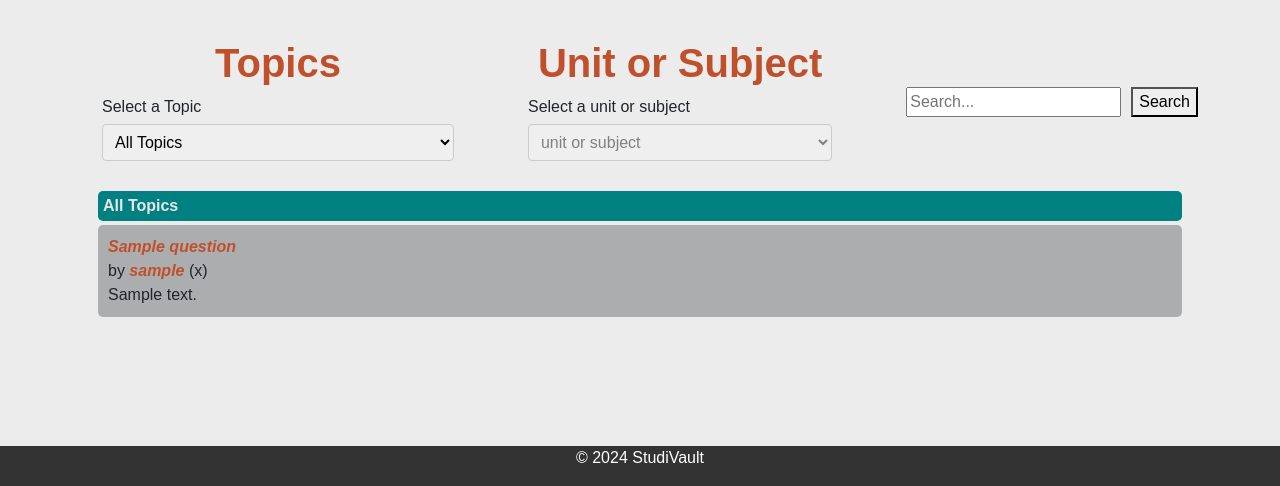
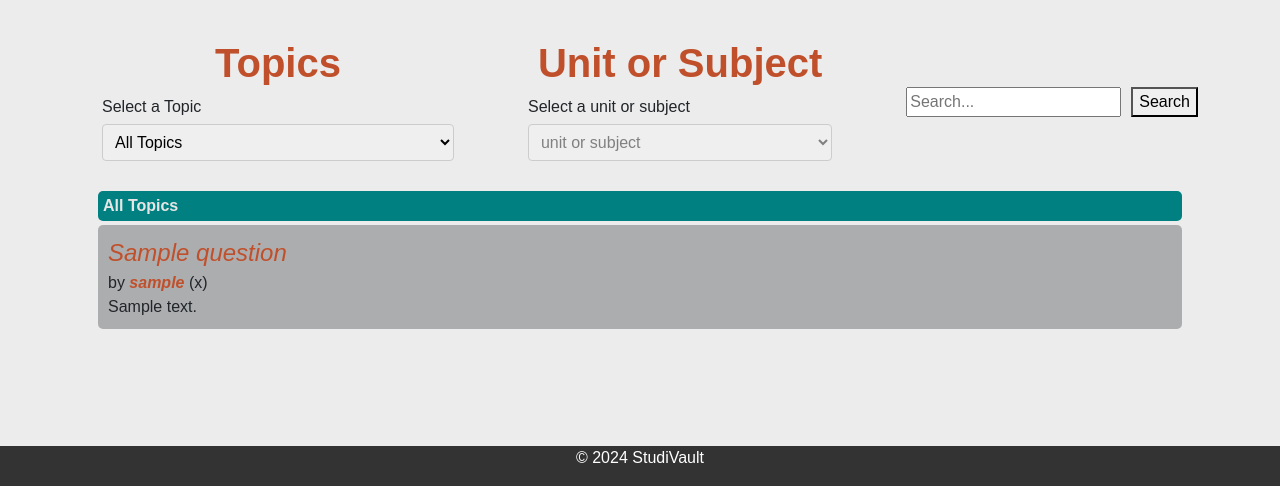
Before and after one commit to Tay0710/CITS3403_Project, a Flask app: page /forum in a window 1280 px wide. Shown: the part 314-800 px from the top of the page. Run offline with Flask 3, Linux system fonts and the light colour scheme; a user stored in the database is signed in; tables that the repository leaves empty hold one stand-in row (values such as "Sample post").

Commit message:
Change post formatting on forum.html

```diff
--- a/app/static/main.css
+++ b/app/static/main.css
@@ -49,6 +49,13 @@ a{
 
 .boldInfoLink{
   font-weight:bold;
+}
+
+.subForumRow{
+  /*
+  display: grid;
+  grid-template-columns: 7% 60% 13% 20%;
+  */
 }
 
 .subForumColumn{
@@ -310,3 +317,7 @@ footer {
 .forum-form input[type="submit"]:hover {
   background-color: #006666;
 }
+
+.post_title {
+  font-size: 1.5em;
+}
--- a/app/templates/forum.html
+++ b/app/templates/forum.html
@@ -53,7 +53,7 @@
       <div class="subForumRow" data-topic="{{ post.topic }}" data-subtopic="{{ post.subtopic }}">
 
         <div class="subForumDescription subForumColumn">
-          <a href="{{ url_for('viewpost', post_id=post.post_id) }}" class="boldInfoLink">{{ post.title }}</a>
+          <a class='post_title' href="{{ url_for('viewpost', post_id=post.post_id) }}" class="boldInfoLink">{{ post.title }}</a>
           <p>by <a href="{{ url_for('profile', username=post.author.username)  }}" class="boldInfoLink"> {{post.author.username}}</a>
             ({{ post.timestamp }})
           </p>
```
Also changed, not shown: app/static/forum.css (+1 -20 lines), app/static/forum.js (+0 -21 lines).
